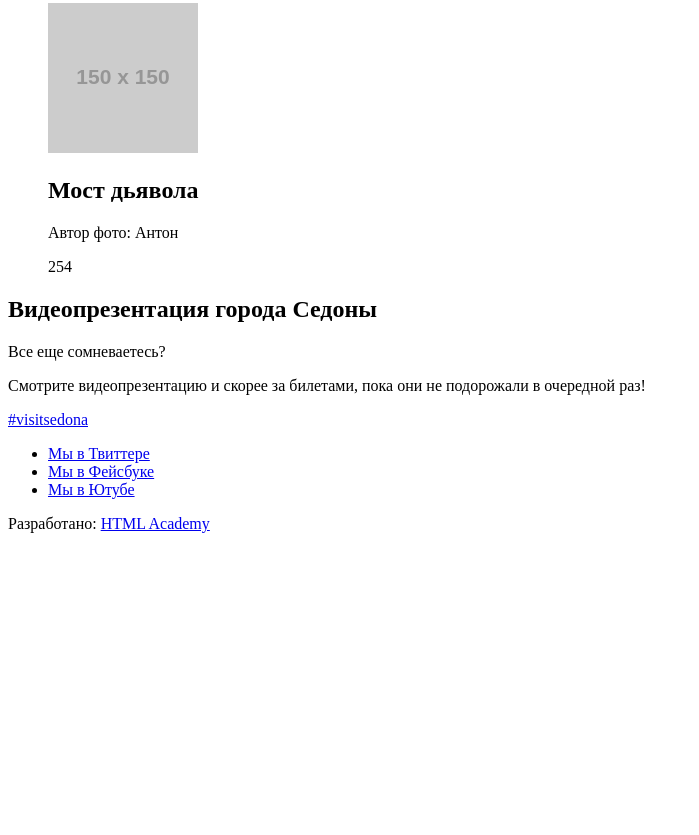
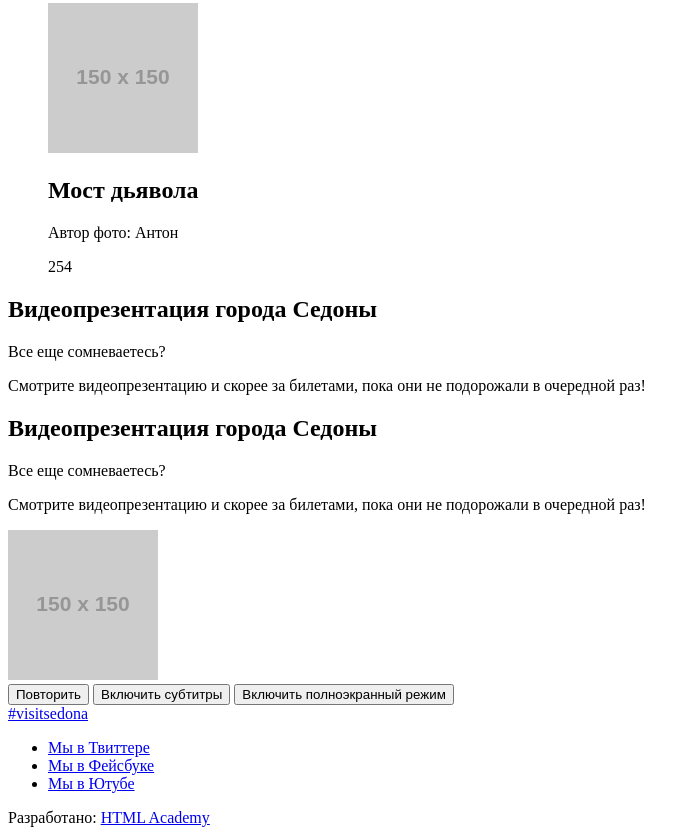
Before and after one commit to lesi333/1059253-sedona-20, a website: page source/photo.html in a window 1280 px wide. Shown: the part 1405-2240 px from the top of the page, without its empty margins (0-699 px from the left). Before the commit the page ends 1946 px from the top, so only its background shows below. Drawn offline with Linux system fonts and the light colour scheme; placeholder pictures from the web are drawn by us.

Commit message:
Исправляет ошибки автоматической сборки №9

```diff
--- a/source/photo.html
+++ b/source/photo.html
@@ -112,6 +112,26 @@
         <p class="promo-video__title">Все еще сомневаетесь?</p>
         <p class="promo-video__description">Смотрите видеопрезентацию и скорее за билетами, пока они не подорожали в очередной раз!</p>
       </section>
+      <section class="promo-video">
+        <h2 class="visually-hidden">Видеопрезентация города Седоны</h2>
+        <p class="promo-video__title">Все еще сомневаетесь?</p>
+        <p class="promo-video__description">Смотрите видеопрезентацию и скорее за билетами, пока они не подорожали в очередной раз!</p>
+        <div class="promo-video__demo">
+          <picture>
+            <img src="https://via.placeholder.com/150x150" alt="Видеопрезентация">
+          </picture>
+          <div class="promo-video__control">
+            <div class="promo-video__scale">
+              <div class="promo-video__bar"></div>
+            </div>
+          </div>
+          <div class="promo-video__btns">
+            <button class="promo-video__repeat">Повторить</button>
+            <button class="promo-video__subtitles">Включить субтитры</button>
+            <button class="promo-video__full">Включить полноэкранный режим</button>
+          </div>
+        </div>
+      </section>
     </main>
     <footer class="page-footer">
       <div class="page-footer__tag">
```
